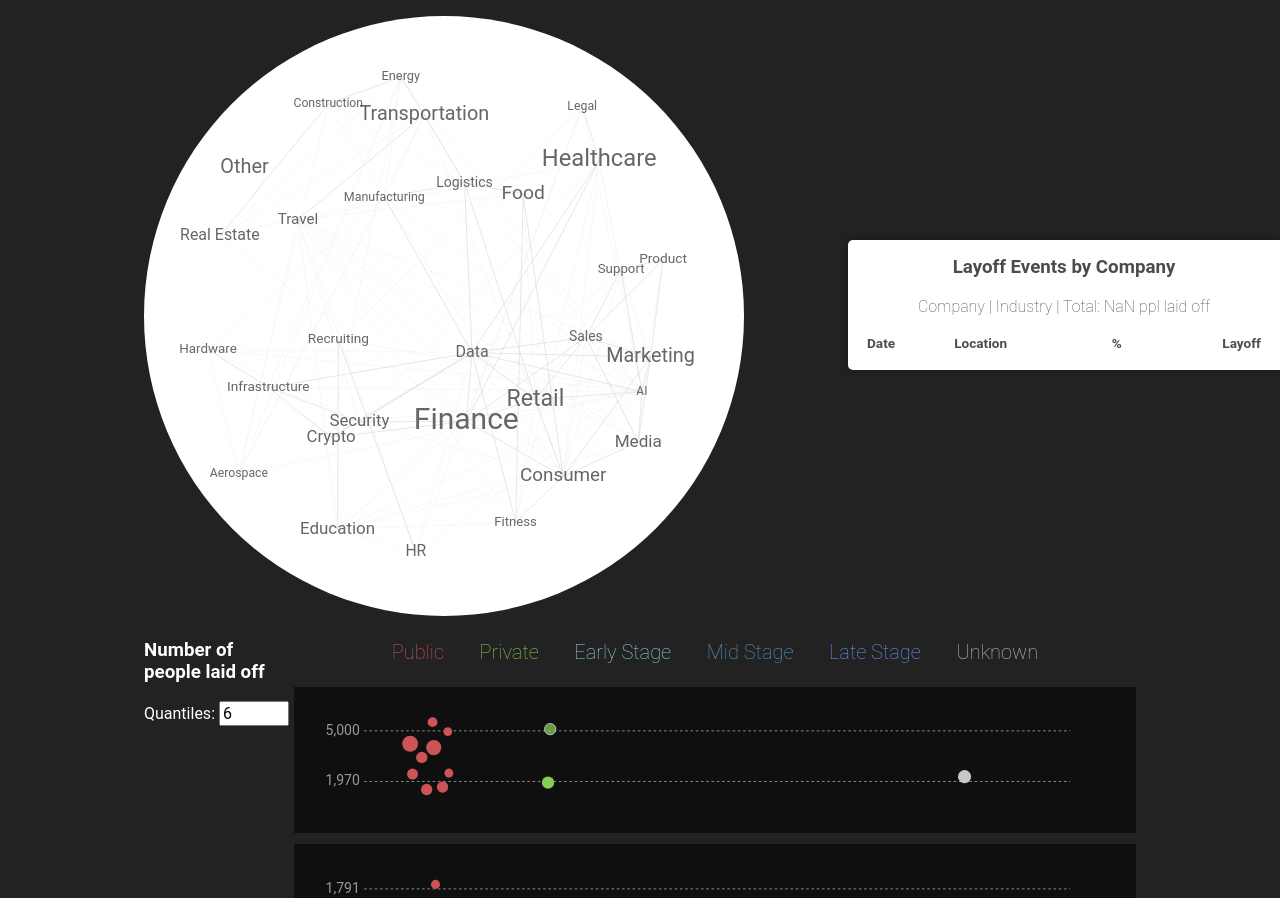
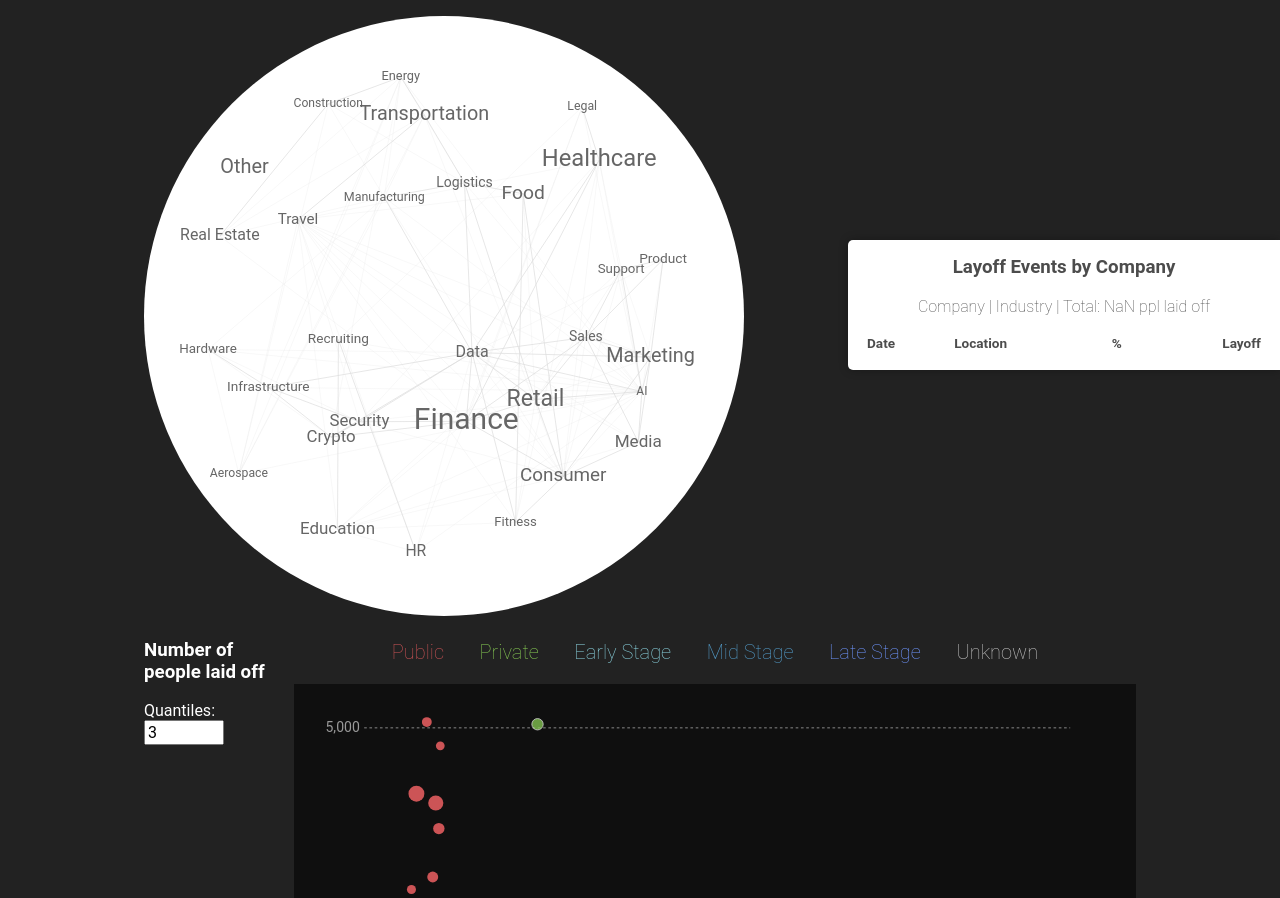
Before and after one commit to Shanfan/shanfanhuang.com, a SvelteKit app: page /projects/the-fuzzy-work in a window 1280 px wide. Shown: the top 898 px of the page. Built offline with nearby package versions, Linux system fonts and the light colour scheme; a web font is replaced by a local one.

Commit message:
Quantile slicer UI works as expected

```diff
--- a/src/routes/projects/the-fuzzy-work/+page.svelte
+++ b/src/routes/projects/the-fuzzy-work/+page.svelte
@@ -13,9 +13,11 @@
 	const stages = ['Public', 'Private', 'Early Stage', 'Mid Stage', 'Late Stage', 'Unknown'];
 	const colors = ['#CC5456', '#88CC54', '#8CD5E1', '#549ECC', '#6E94FC', '#C7C7C7'];
 	const chartWidth = 960;
+	const chartHeight = 1200;
 
 	let selectedCompany = $state({ company: 'Company', industry: 'Industry' });
 
+	// TO-DOs:
 	// Ledgend:
 	//   * Show number of companies under each "stage" ledgend
 	//   * bubble size
@@ -26,39 +28,38 @@
 	//   * consider what's the best way to show the industry filter
 
 	// * Filter UI:
-	// 	 * Slicing filter (1~8),
+	// 	 ? Slicing filter (1~8),
 	// 	 * number of layoff filter,
 	//   * industry filter,
 	//   * maybe allow for search by company name?
-	let slices = $state(6);
+
+	let slices = $state(3);
 	let layoffNumBound = $state([500, 5000]);
 	let selectedIndustries = $state(['Finance', 'Retail', 'Consumer', 'Data', 'Crypto', 'Sales']);
 
-	let chartHeight = $derived(1000 / slices);
-
-	let filteredData = layoffByCompany.filter(
+	let slicedData = $derived.by(() => {
+		const filteredData = layoffByCompany.filter(
 			(d) =>
 				d.layoff >= layoffNumBound[0] &&
 				d.layoff <= layoffNumBound[1] &&
 				selectedIndustries.includes(d.industry)
 		);
 
-	let quantileScale = $derived(
-		d3
+		const quantileScale = d3
 			.scaleQuantile()
 			.domain(filteredData.map((d) => d.layoff))
-			.range([...Array(slices).keys()].map((i) => i + 1))
-	);
-	let quantiles = $derived(quantileScale.range().sort(d3.descending));
+			.range([...Array(slices).keys()]);
 
-	function getQuantileData(n) {
-		if (n < 1 || n > slices) {
-			throw new Error(`n must be between 1 and ${slices}`);
-		}
-		return filteredData.filter((d) => quantileScale(d.layoff) === n);
-	}
+		const quantiles = quantileScale.range().sort(d3.descending);
 
-	$effect(() => {});
+		let data = [];
+
+		quantiles.forEach((n) => {
+			data.push(filteredData.filter((d) => quantileScale(d.layoff) === n));
+		});
+
+		return data;
+	});
 </script>
 
 <svelte:head>
@@ -72,7 +73,10 @@
 		<div class="filter-UI">
 			<h3>Number of people laid off</h3>
 			<label for="quantiles">Quantiles:</label>
-			<input id="quantiles" type="number" min="1" , max="8" step="1" bind:value={slices} />
+			<input id="quantiles" type="number" min="1" , max="10" step="1" bind:value={slices} />
+			{#if slices === 10}
+				<p>10 is the maximum slices allowed.</p>
+			{/if}
 		</div>
 		<div class="graph-container">
 			<div class="color-encoding">
@@ -81,17 +85,19 @@
 				{/each}
 			</div>
 
-			{#each quantiles as q}
+			{#each slicedData as slice}
+				{#key slice}
 					<CompanySwarm
 						{stages}
 						{colors}
-					slicedData={getQuantileData(q)}
-					height={chartHeight}
+						data={slice}
+						height={chartHeight / slicedData.length}
 						width={chartWidth}
 						whichCompany={(node) => {
 							selectedCompany = node;
 						}}
 					/>
+				{/key}
 			{/each}
 			<div class="color-encoding">
 				{#each stages as stage, i}
--- a/src/routes/projects/the-fuzzy-work/CompanySwarm.svelte
+++ b/src/routes/projects/the-fuzzy-work/CompanySwarm.svelte
@@ -1,7 +1,7 @@
 <script>
 	// @ts-nocheck
 	import * as d3 from 'd3';
-	let { stages, slicedData, colors, width, height, whichCompany } = $props();
+	let { stages, data, colors, width, height, whichCompany } = $props();
 
 	// Define graph dimensions
 	const dims = {
@@ -29,13 +29,13 @@
 	const xScale = d3.scaleBand().domain(stages).range([0, bound.width]).paddingOuter(0.5);
 	const yScale = d3
 		.scaleLinear()
-		.domain(d3.extent(slicedData, yAccessor))
+		.domain(d3.extent(data, yAccessor))
 		.range([bound.height, 0])
 		.nice();
 
-	const yTicks = d3.extent(slicedData, yAccessor);
+	const yTicks = d3.extent(data, yAccessor);
 
-	const nodes = slicedData.map((n, i) => ({
+	const nodes = data.map((n, i) => ({
 		...n,
 		index: i,
 		x: bound.width / 2 + dims.marginLeft,
@@ -137,6 +137,5 @@
 <style>
 	svg {
 		background-color: #0f0f0f;
-		margin: 0.2em 0;
 	}
 </style>
```
Lines whose indentation alone changed are shown as unchanged.
